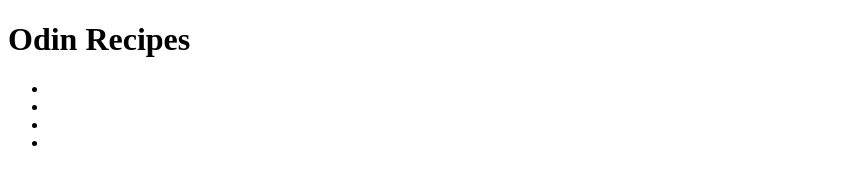
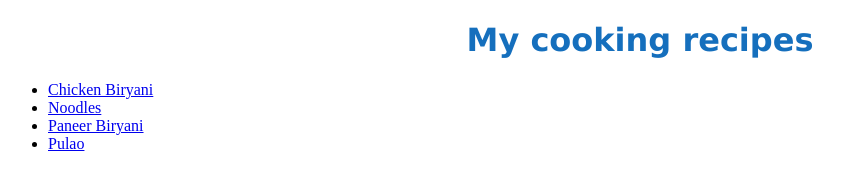
Before and after one commit to dileep4passion/cooking-page, a plain HTML site: page index.html in a window 1280 px wide. Shown: the whole page, without its empty margins (0-866 px from the left). Drawn offline with Linux system fonts and the light colour scheme.

Commit message:
status update

```diff
--- /dev/null
+++ b/css/main.css
@@ -0,0 +1,5 @@
+.main-head{
+    text-align: center;
+    font-family: 'Lucida Sans', 'Lucida Sans Regular', 'Lucida Grande', 'Lucida Sans Unicode', Geneva, Verdana, sans-serif;
+    color: rgb(21, 111, 189);
+}
--- a/index.html
+++ b/index.html
@@ -3,15 +3,16 @@
 <head>
     <meta charset="UTF-8">
     <meta name="viewport" content="width=device-width, initial-scale=1.0">
-    <title>Odin recipes</title>
+    <title>Cooking recipe page</title>
+    <link rel="stylesheet" href="./css/main.css">
 </head>
 <body>
-    <h1 class="main-head">Odin Recipes</h1>
+    <h1 class="main-head">My cooking recipes</h1>
     <ul>
-        <li class="recipe"><a href=""></a></li>
-        <li class="recipe"><a href=""></a><a/li>
-        <li class="recipe"><a href=""></a></li>
-        <li class="recipe"><a href=""></a></li>
+        <li class="recipe"><a href="./recipes/chicken-biryani.html">Chicken Biryani</a></li>
+        <li class="recipe"><a href="./recipes/noodles.html">Noodles</a></li>
+        <li class="recipe"><a href="./recipes/paneer-biryani.html">Paneer Biryani</a></li>
+        <li class="recipe"><a href="./recipes/pulao.html">Pulao</a></li>
     </ul>
 </body>
 </html>
```
Also changed, not shown: recipes/chicken-biryani.html (renamed from recipes/eggnog-waffles.html, +1 -1 lines), recipes/noodles.html (renamed from recipes/index2.html), recipes/paneer-biryani.html (renamed from recipes/index3.html), recipes/pulao.html (renamed from recipes/index4.html).
